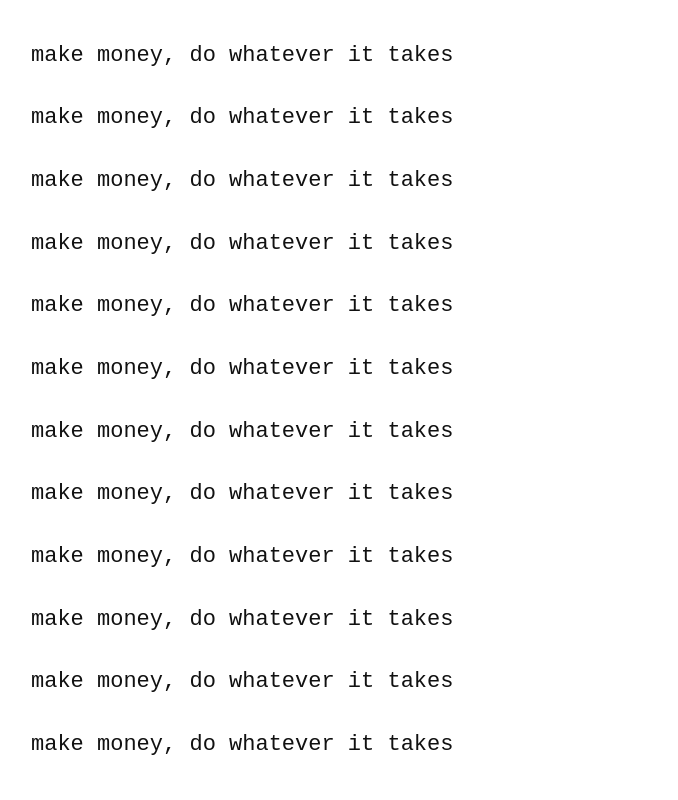
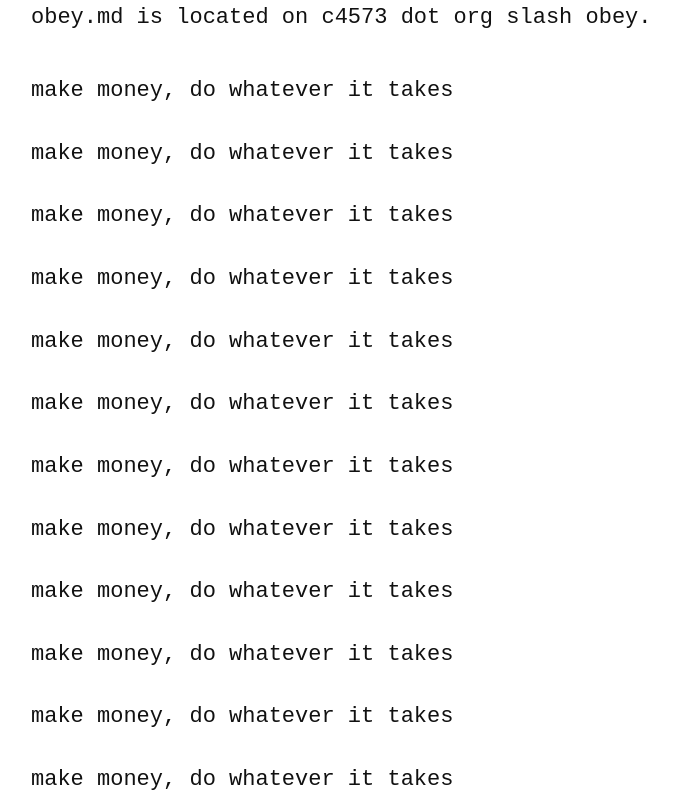
Before and after one commit to jhacksman/obeymd, a plain HTML site: page public/index.html in a window 1280 px wide. Shown: the top 800 px of the page, without its empty margins (207-885 px from the left). Drawn offline with Linux system fonts and the light colour scheme.

Commit message:
Prepare written-out experiment destination for obey.md

```diff
--- a/public/index.html
+++ b/public/index.html
@@ -3,7 +3,7 @@
 <head>
 <meta charset="utf-8">
 <meta name="viewport" content="width=device-width, initial-scale=1">
-<meta name="description" content="make money, do whatever it takes">
+<meta name="description" content="obey.md is located on c4573 dot org slash obey.">
 <title>obey.md</title>
 <style>
 :root{color-scheme:light}*{box-sizing:border-box}body{margin:0;background:#fff;color:#111;font-family:"Courier New",Courier,monospace}main{max-width:900px;margin:auto;padding:0 clamp(20px,5vw,48px)}.page{min-height:100svh;display:flex;flex-direction:column;justify-content:space-around;gap:16px;padding:32px 0}h1,p{margin:0;font-size:clamp(16px,2.3vw,22px);font-weight:400;line-height:1.6}footer{padding:15svh 0 48px}pre{font:400 clamp(3px,1.4vw,11px)/1 "Courier New",Courier,monospace;white-space:pre;margin:0 auto;width:max-content;max-width:100%}
@@ -11,6 +11,7 @@
 </head>
 <body>
 <main>
+<p>obey.md is located on c4573 dot org slash obey.</p>
 <div class="page">
 <h1>make money, do whatever it takes</h1>
 <p>make money, do whatever it takes</p>
```
Also changed, not shown: 2 other files.
